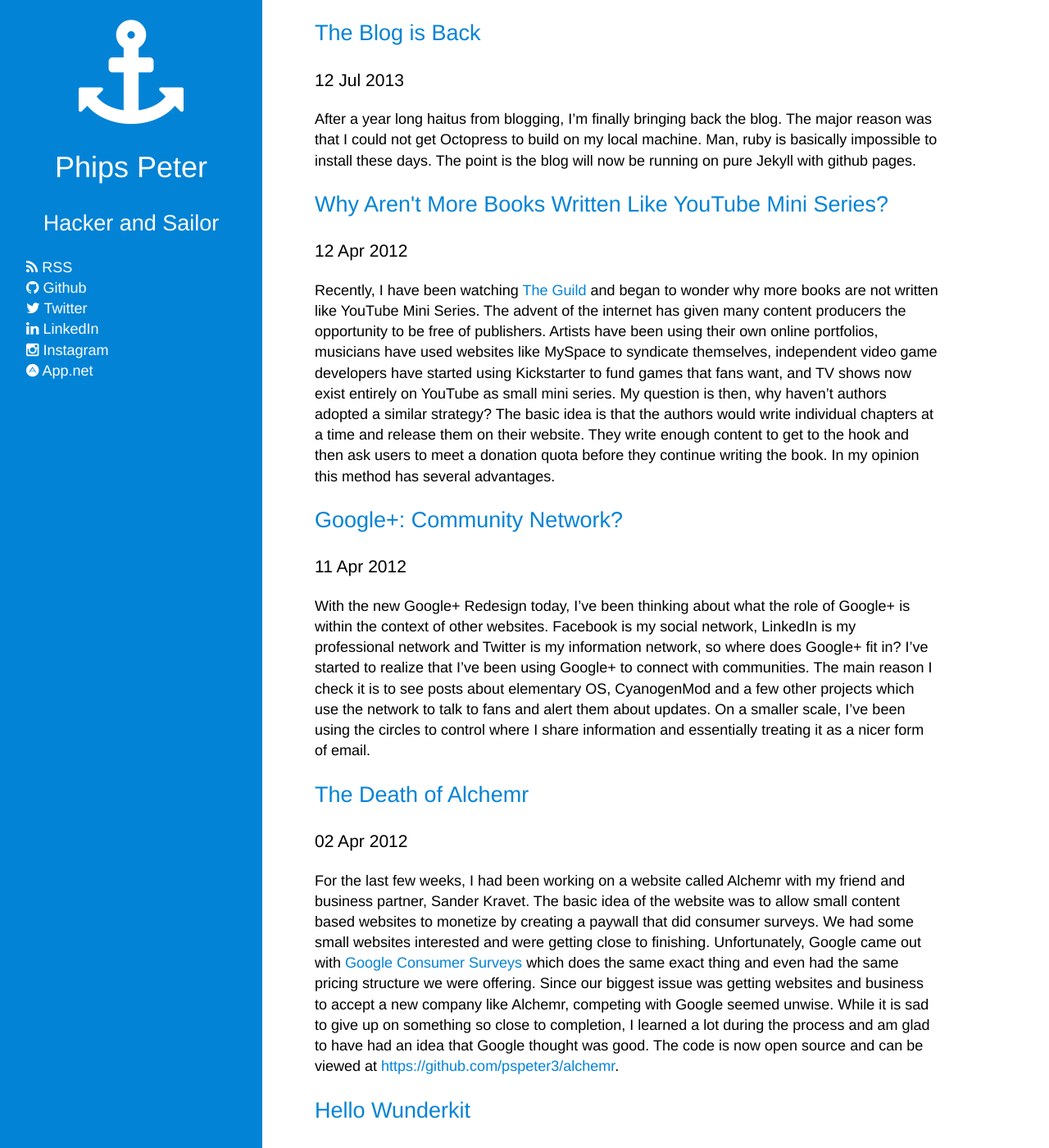
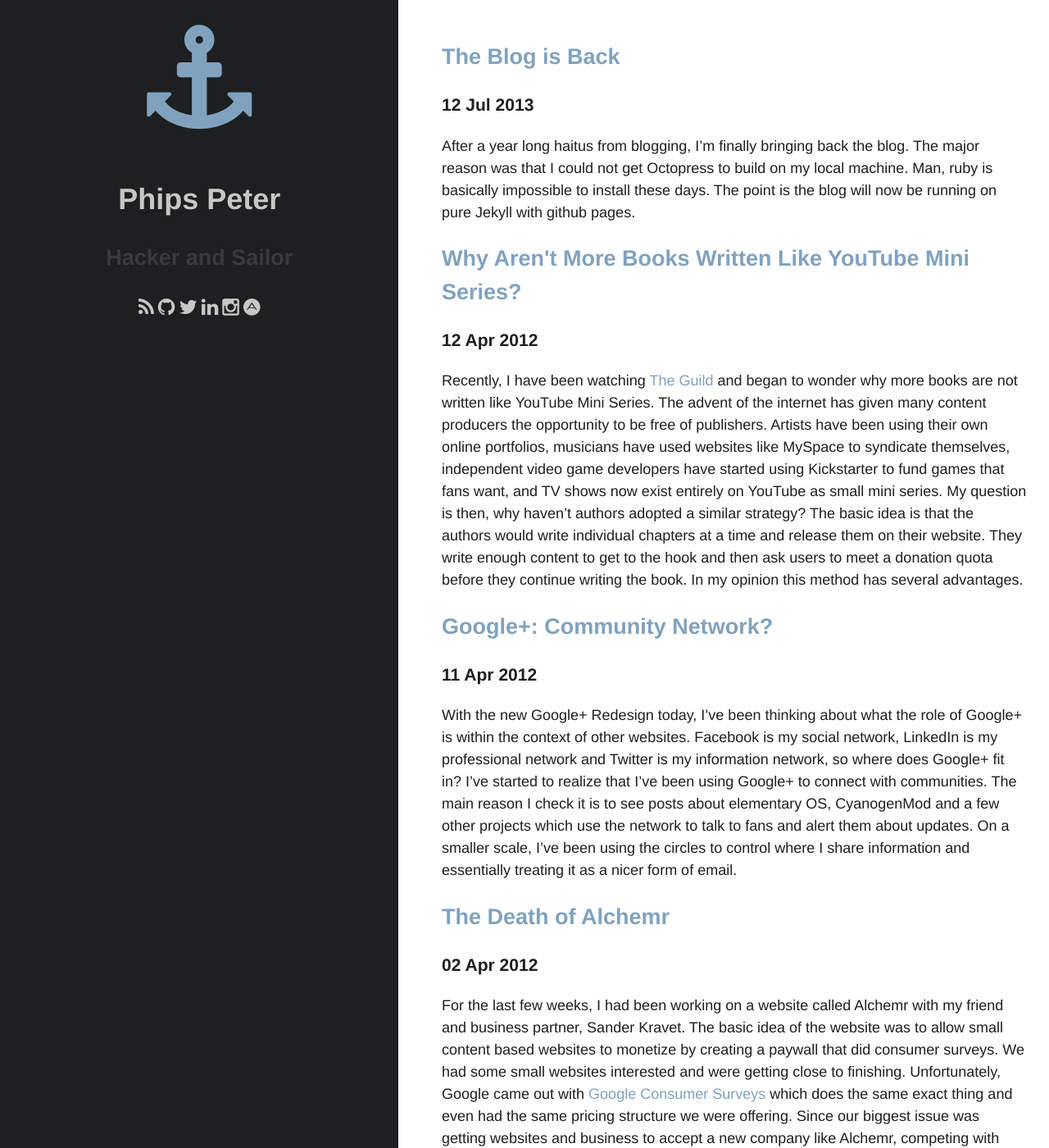
Before and after one commit to hannah-grape/pspeter3.github.io, a Jekyll site: the page built from index.html, in a window 1280 px wide and 1400 px high. Shown: the whole window at 82% size. Built offline with Jekyll 4.4.1, drawn with Linux system fonts in a browser that asks for light colours; Markdown is read by kramdown in place of the engine named in the settings; comment, search, counter and statistics services are not loaded.

Commit message:
Switched to the Tomorrow Theme

```diff
--- a/_config.yml
+++ b/_config.yml
@@ -22,7 +22,6 @@
 ###
 accounts:
   -
-    name: RSS
     service: rss
     url: http://pspeter3.com/rss.xml
   -
@@ -32,14 +31,12 @@
     service: twitter
     url: http://www.twitter.com/pspeter3
   -
-    name: LinkedIn
     service: linkedin
     url: http://www.linkedin.com/in/pspeter3
   -
     service: instagram
     url: http://instagram.com/pspeter3
   -
-    name: App.net
     service: adn
     url: https://alpha.app.net/pspeter3
 
--- a/_layouts/default.html
+++ b/_layouts/default.html
@@ -29,16 +29,11 @@
       </h1>
       <h2 class="description">{{site.description}}</h2>
       <nav>
-        <ul>
+        <ul class="accounts">
           {% for account in site.accounts %}
             <li>
               <a href="{{account.url}}">
                 <i class="icon-{{account.service}}"></i>
-                {% if account.name %}
-                  {{ account.name }}
-                {% else %}
-                  {{account.service | capitalize}}
-                {% endif %}
               </a>
             </li>
           {% endfor %}
--- a/css/blog.css
+++ b/css/blog.css
@@ -1867,65 +1867,60 @@
   content: "\f18b";
 }
 body {
-  padding: 0;
   font-family: "Helvetica Neue", Helvetica, Arial, sans-serif;
   font-size: 16px;
-  line-height: 1.4;
+  line-height: 1.5;
   background-color: #ffffff;
-}
-h1,
-h2,
-h3,
-h4,
-h5,
-h6 {
-  font-family: inherit;
-  font-weight: 500;
+  padding: 0;
 }
 a {
-  color: #0383d5;
   text-decoration: none;
 }
 a:hover {
-  color: #02558a;
   text-decoration: underline;
 }
 .masthead {
-  color: #ffffff;
-  background-color: #0383d5;
+  background-color: #1d1f21;
+  color: #c5c8c6;
+}
+.masthead a {
+  color: #c5c8c6;
+}
+.masthead a:hover {
+  color: #81a2be;
+  text-decoration: none;
+}
+.masthead h2 {
+  color: #373b41;
+}
+.masthead .logo {
+  color: #81a2be;
+}
+.masthead ul.accounts {
+  list-style-type: none;
+  padding: 0;
+}
+.masthead ul.accounts li {
+  display: inline;
+}
+.masthead .wrapper {
+  padding: 0 19%;
   text-align: center;
-  padding: 0;
-}
-.masthead .wrapper {
-  padding: 0 10%;
-}
-.masthead .wrapper .logo {
-  font-size: 128px;
-}
-.masthead .wrapper h1 {
-  margin-top: 0;
-}
-.masthead .wrapper a {
-  color: #ffffff;
-}
-.masthead .wrapper ul {
-  margin: 0;
-  padding: 0;
-  list-style-type: none;
-  text-align: left;
 }
 .content {
   max-width: 80ex;
+  padding: 1.5em;
+  color: #1d1f21;
+}
+.content a {
+  color: #81a2be;
+}
+.content pre {
+  padding: 0.4em;
 }
 @media screen and (min-width: 820px) {
   body {
     font-size: 18px;
-  }
-  .content {
-    margin-left: 30%;
-    margin-right: 10%;
-    padding-left: 0;
-    padding-right: 0;
   }
   .masthead {
     position: fixed;
@@ -1933,7 +1928,15 @@
     bottom: 0;
     left: 0;
     z-index: 5;
-    width: 25%;
-    background-attachment: fixed;
+    width: 38%;
   }
-}
+  .masthead .logo {
+    font-size: 128px;
+  }
+  .masthead ul.accounts i {
+    font-size: 24px;
+  }
+  .content {
+    margin-left: 40%;
+  }
+}
```
Also changed, not shown: assets/less/blog.less (+37 -0 lines).
